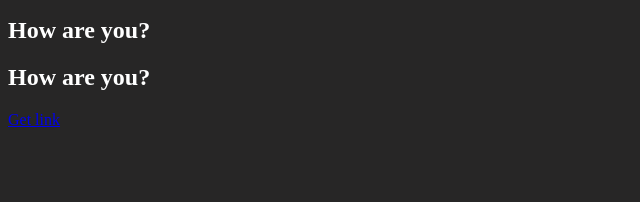
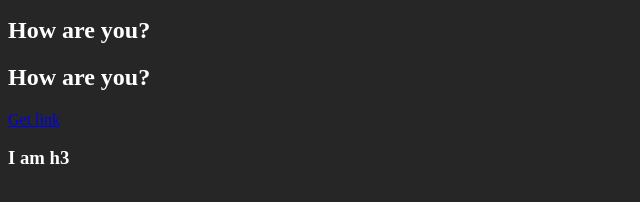
Before and after one commit to mahibnazir0/JavaScript-Practice-, a plain HTML site: page DOM/index.html in a window 1280 px wide. Shown: the part 470-672 px from the top of the page, without its empty margins (0-640 px from the left). Drawn offline with Linux system fonts and the light colour scheme.

Commit message:
DOM-Completed

```diff
--- a/DOM/script.js
+++ b/DOM/script.js
@@ -37,3 +37,8 @@ image.setAttribute("src",
 //GetAttribute
 let b=document.querySelector("a")
 console.log(b.getAttribute("href"))
+
+// Dynamic DOM manipulation
+let h3=document.createElement("h3");
+h3.textContent="I am h3";
+document.body.append(h3);
```
Also changed, not shown: DOM/index.html (line endings or trailing spaces).
